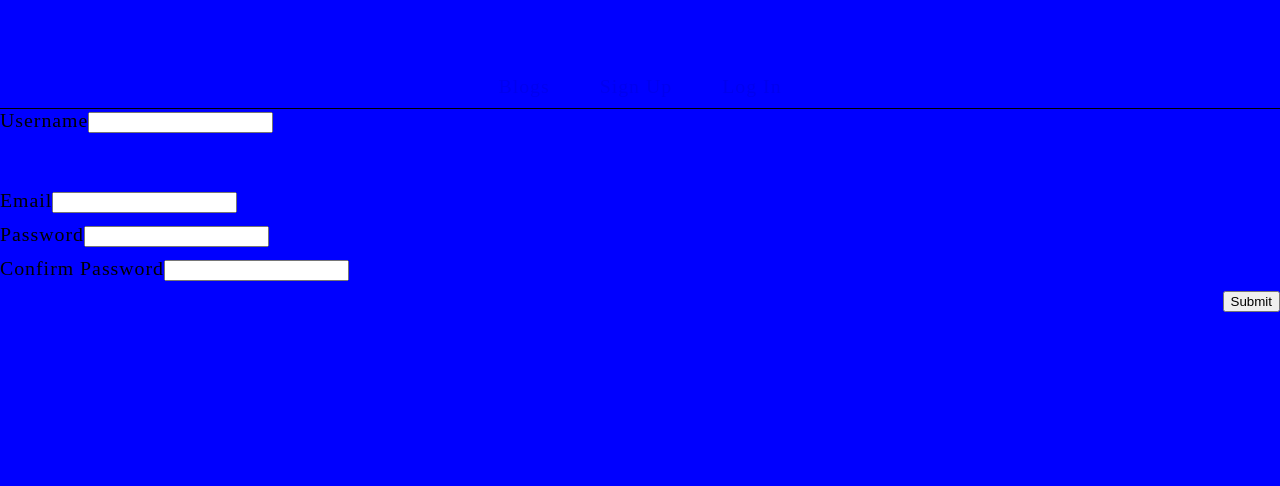
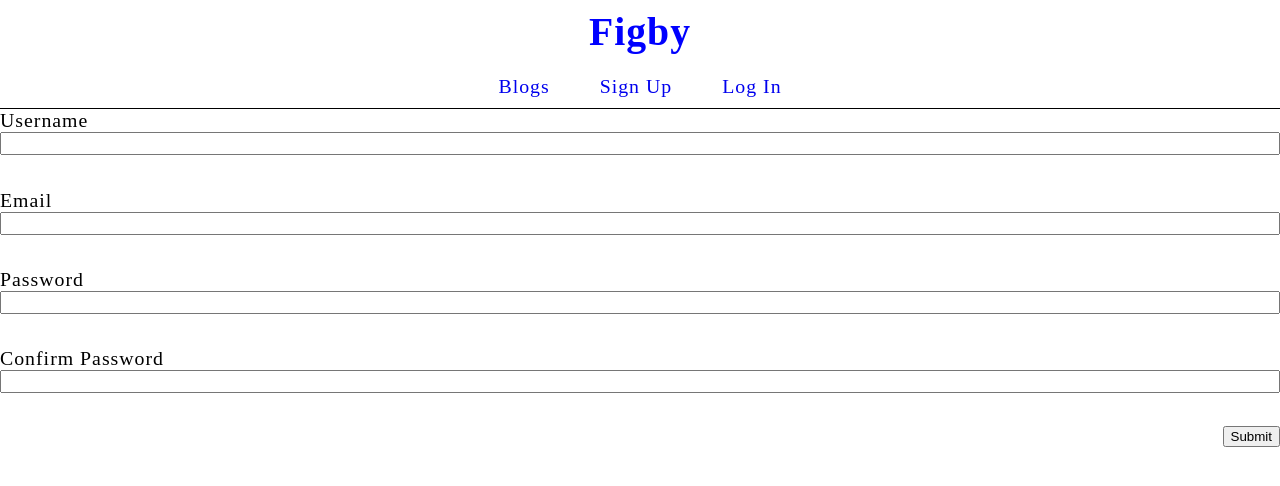
Before and after one commit to Figby222/blog, a React (Vite) app: page /sign-up in a window 1280 px wide. Shown: the top 486 px of the page. Built offline with nearby package versions, Linux system fonts and the light colour scheme.

Commit message:
Make grid from label

```diff
--- a/src/styles/SignUpPage.css
+++ b/src/styles/SignUpPage.css
@@ -1,3 +1,4 @@
-body {
-    background-color: blue;
+label {
+    display: grid;
+    grid-template-rows: 1fr 1fr 1fr;
 }
```
